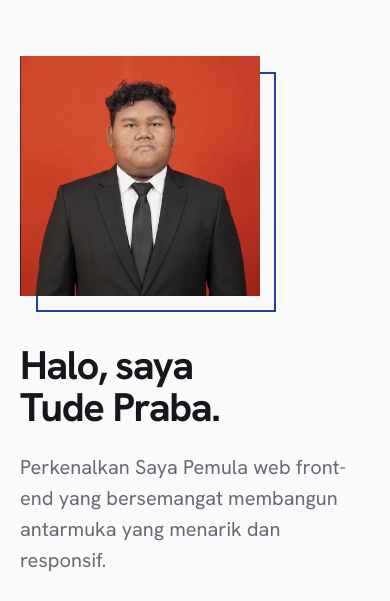
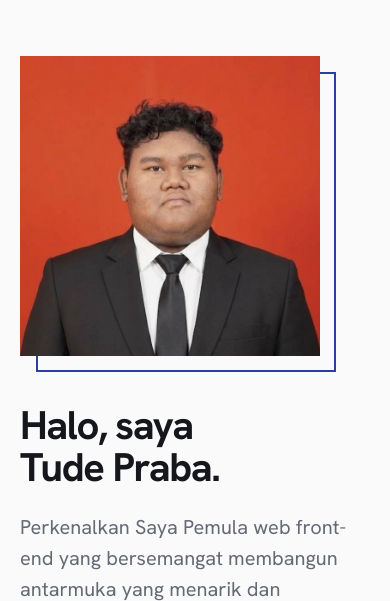
Before and after one commit to Tudepraba/cv, a PHP site: page / in a window 390 px wide. Shown: the part 64-665 px from the top of the page. Run offline with PHP 8.4, Linux system fonts and the light colour scheme.

Commit message:
Add files via upload

```diff
--- a/index.html
+++ b/index.html
@@ -32,7 +32,7 @@
         <section id="hero">
             <div class="container hero-grid">
                 <figure class="photo">
-                    <img src="IMG_01.jpg" alt="Foto Tude Praba" width="900" height="900">
+                    <img src="foto-profil.jpg" alt="Foto Tude Praba" width="700" height="700">
                 </figure>
                 <div class="hero-text">
                     <h1>Halo, saya Tude Praba.</h1>
--- a/style.css
+++ b/style.css
@@ -160,9 +160,8 @@ ul { list-style: none; }
 .photo img {
     width: 100%;
     height: 100%;
-    aspect-ratio: 1 / 1;
     object-fit: cover;
-    object-position: 60% 40%;
+    object-position: center;
     border-radius: 0;
     background: var(--line);
 }
@@ -268,7 +267,9 @@ h2 {
     }
     .photo {
         order: 0;
-        max-width: 240px;
+        /* sisakan ruang 16px di kanan untuk bingkai yang bergeser */
+        width: min(100% - 16px, 300px);
+        max-width: none;
     }
     .hero-text { order: 1; }
 
```
Also changed, not shown: foto-profil.jpg (added).
